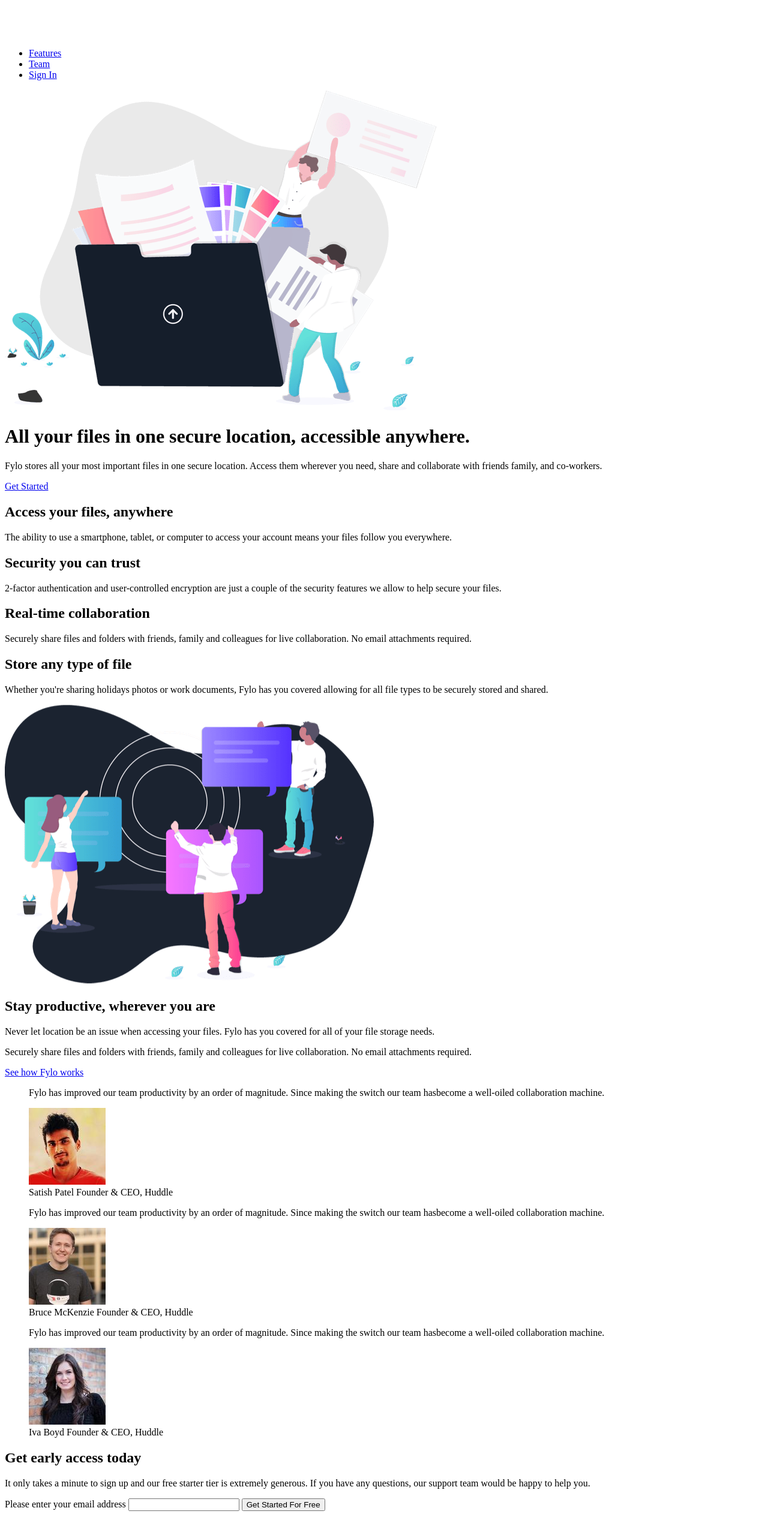
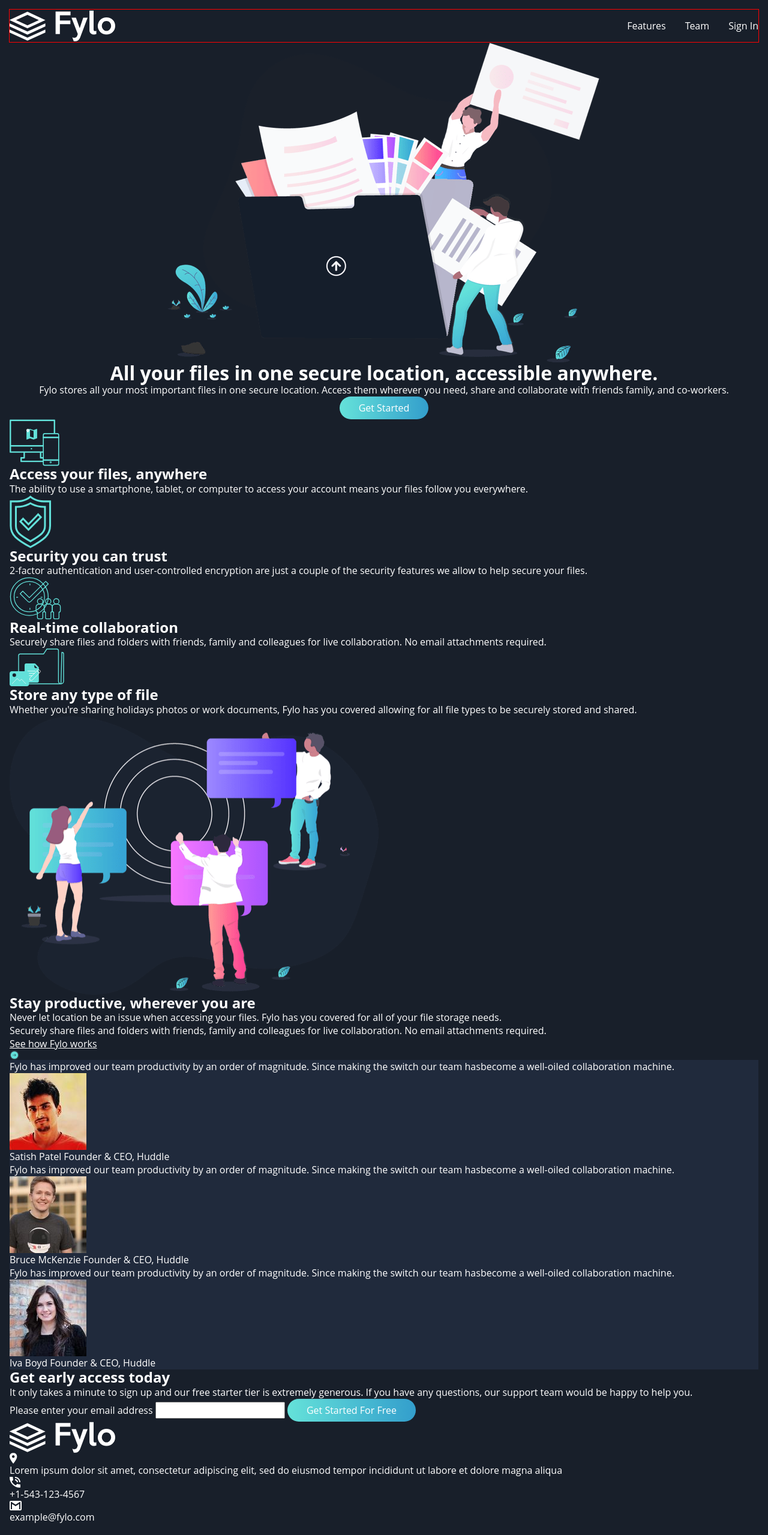
Before and after one commit to Islandstone89/fylo-landing-page-dark, a plain HTML site: page index.html in a window 1280 px wide. Shown: the top 2559 px of the page at 60% size. Drawn offline with Linux system fonts and the light colour scheme; a web font is replaced by a local one.

Commit message:
Add files via upload
* Added CSS Reset
* Added fonts
* Added Custom Properties
* Set up base styles

```diff
--- a/index.html
+++ b/index.html
@@ -17,7 +17,7 @@
       <img src="images/logo.svg" alt="Home">
     </div><!-- end logo-wrapper -->
 
-    <nav class="navbar" aria-label="primary">
+    <nav class="navbar">
       <ul class="navbar__list">
 
         <li class="navbar__list__item">
@@ -37,32 +37,36 @@
   <main class="main">
     <div class="intro">
       <img src="images/illustration-intro.png" alt="">
-      <h1>All your files in one secure location, accessible anywhere.</h1>
+      <h1 class="main-heading">All your files in one secure location, accessible anywhere.</h1>
       <p>Fylo stores all your most important files in one secure location. Access them wherever
         you need, share and collaborate with friends family, and co-workers.</p>
         <div class="btn-wrapper">
-          <a href="#">Get Started</a>
+          <a href="#" class="btn">Get started</a>
         </div><!-- end btn-wrapper -->
     </div><!-- end intro -->
 
     <div class="benefits">
       <div class="benefit">
-        <h2>Access your files, anywhere</h2>
+        <img src="images/icon-access-anywhere.svg" alt="">
+        <h2 class="benefit__heading">Access your files, anywhere</h2>
         <p> The ability to use a smartphone, tablet, or computer to access your account means your files follow you everywhere.</p>
       </div><!-- end benefit -->
 
       <div class="benefit">
-        <h2>Security you can trust</h2>
+        <img src="images/icon-security.svg" alt="">
+        <h2 class="benefit__heading">Security you can trust</h2>
         <p>  2-factor authentication and user-controlled encryption are just a couple of the security features we allow to help secure your files.</p>
       </div><!-- end benefit -->
 
       <div class="benefit">
-        <h2>Real-time collaboration</h2>
+        <img src="images/icon-collaboration.svg" alt="">
+        <h2 class="benefit__heading">Real-time collaboration</h2>
         <p> Securely share files and folders with friends, family and colleagues for live collaboration. No email attachments required.</p>
       </div><!-- end benefit -->
 
       <div class="benefit">
-        <h2>Store any type of file</h2>
+        <img src="images/icon-any-file.svg" alt="">
+        <h2 class="benefit__heading">Store any type of file</h2>
         <p>Whether you're sharing holidays photos or work documents, Fylo has you covered allowing for all file types to be securely stored and shared.</p>
       </div><!-- end benefit -->
     </div><!-- end benefits -->
@@ -76,7 +80,7 @@
         <h2>Stay productive, wherever you are</h2>
         <p>Never let location be an issue when accessing your files. Fylo has you covered for all of your file storage needs.</p>
         <p>Securely share files and folders with friends, family and colleagues for live collaboration. No email attachments required.</p>
-        <a href="#">See how Fylo works</a>
+        <a href="#" class="big-benefit__link">See how Fylo works <img src="images/icon-arrow.svg" alt=""></a>
       </div><!-- end big-benefit__text -->
     </div><!-- end big-benefit -->
 
@@ -124,7 +128,7 @@
       <form class="cta__form">
         <label for="" class="visually-hidden">Please enter your email address</label>
         <input type="email" name="email" id="email">
-        <button class="cta__form__btn">Get Started For Free</button>
+        <button class="btn cta__form__btn">Get started for free</button>
       </form><!-- end cta__form -->
     </div><!-- end cta -->
 
@@ -136,12 +140,20 @@
     </div><!--end footer__logo-wrapper -->
 
     <div class="location">
+      <img src="images/icon-location.svg" alt="">
       <p>Lorem ipsum dolor sit amet, consectetur adipiscing elit, sed do eiusmod tempor incididunt ut labore et dolore magna aliqua</p>
     </div><!-- end location -->
 
     <div class="contact">
-      <p>+1-543-123-4567</p>
-      <p>example@fylo.com</p>
+      <div class="phone">
+        <img src="images/icon-phone.svg" alt="">
+        <p>+1-543-123-4567</p>
+      </div><!-- end phone -->
+
+      <div class="email">
+        <img src="images/icon-email.svg" alt="">
+        <p>example@fylo.com</p>
+     </div><!-- end email -->
     </div><!-- end contact -->
 
     <div class="sitemap-first">
@@ -162,6 +174,74 @@
     </div><!-- end sitemap-second -->
 
     <div class="social-media">
+      <?xml version="1.0" encoding="utf-8"?>
+
+<!-- Uploaded to: SVG Repo, www.svgrepo.com, Generator: SVG Repo Mixer Tools -->
+<svg fill="#000000" height="800px" width="800px" version="1.1" id="Layer_1" xmlns="http://www.w3.org/2000/svg" xmlns:xlink="http://www.w3.org/1999/xlink"
+	 viewBox="-143 145 512 512" xml:space="preserve">
+<g>
+	<path d="M113,145c-141.4,0-256,114.6-256,256s114.6,256,256,256s256-114.6,256-256S254.4,145,113,145z M272.8,560.7
+		c-20.8,20.8-44.9,37.1-71.8,48.4c-27.8,11.8-57.4,17.7-88,17.7c-30.5,0-60.1-6-88-17.7c-26.9-11.4-51.1-27.7-71.8-48.4
+		c-20.8-20.8-37.1-44.9-48.4-71.8C-107,461.1-113,431.5-113,401s6-60.1,17.7-88c11.4-26.9,27.7-51.1,48.4-71.8
+		c20.9-20.8,45-37.1,71.9-48.5C52.9,181,82.5,175,113,175s60.1,6,88,17.7c26.9,11.4,51.1,27.7,71.8,48.4
+		c20.8,20.8,37.1,44.9,48.4,71.8c11.8,27.8,17.7,57.4,17.7,88c0,30.5-6,60.1-17.7,88C309.8,515.8,293.5,540,272.8,560.7z"/>
+	<path d="M146.8,313.7c10.3,0,21.3,3.2,21.3,3.2l6.6-39.2c0,0-14-4.8-47.4-4.8c-20.5,0-32.4,7.8-41.1,19.3
+		c-8.2,10.9-8.5,28.4-8.5,39.7v25.7H51.2v38.3h26.5v133h49.6v-133h39.3l2.9-38.3h-42.2v-29.9C127.3,317.4,136.5,313.7,146.8,313.7z"
+		/>
+</g>
+</svg>
+
+<?xml version="1.0" encoding="utf-8"?>
+
+<!DOCTYPE svg PUBLIC "-//W3C//DTD SVG 1.1//EN" "http://www.w3.org/Graphics/SVG/1.1/DTD/svg11.dtd">
+<!-- Uploaded to: SVG Repo, www.svgrepo.com, Generator: SVG Repo Mixer Tools -->
+<svg version="1.1" id="Layer_1" xmlns="http://www.w3.org/2000/svg" xmlns:xlink="http://www.w3.org/1999/xlink"
+	 width="800px" height="800px" viewBox="0 0 32 32" enable-background="new 0 0 32 32" xml:space="preserve">
+<g>
+	<path fill="#808184" d="M16-0.035C7.159-0.035-0.035,7.159-0.035,16S7.159,32.035,16,32.035S32.035,24.841,32.035,16
+		S24.841-0.035,16-0.035z M16,30.965C7.748,30.965,1.035,24.252,1.035,16S7.748,1.035,16,1.035S30.965,7.748,30.965,16
+		S24.252,30.965,16,30.965z"/>
+	<path fill="#808184" d="M24.797,11.082c-0.027,0.012-0.055,0.024-0.083,0.036c0.131-0.228,0.238-0.471,0.319-0.725
+		c0.063-0.198-0.002-0.414-0.165-0.543c-0.163-0.129-0.388-0.145-0.566-0.039c-0.522,0.31-1.083,0.538-1.673,0.681
+		c-0.693-0.632-1.608-0.99-2.553-0.99c-2.086,0-3.783,1.696-3.783,3.781c0,0.066,0.001,0.131,0.005,0.197
+		c-2.259-0.271-4.346-1.415-5.797-3.195c-0.104-0.127-0.262-0.201-0.427-0.183c-0.164,0.013-0.31,0.105-0.393,0.247
+		c-0.334,0.574-0.512,1.232-0.512,1.902c0,0.667,0.15,1.29,0.432,1.832c-0.147-0.03-0.295,0.025-0.412,0.116
+		C9.071,14.292,9,14.458,9,14.611c0,1.157,0.547,2.218,1.422,2.921c-0.007,0.007-0.014,0.014-0.021,0.022
+		c-0.117,0.132-0.155,0.316-0.102,0.484c0.356,1.11,1.194,1.968,2.242,2.373c-1.063,0.542-2.3,0.752-3.487,0.616
+		C8.83,21,8.605,21.137,8.526,21.356c-0.078,0.219,0.005,0.463,0.202,0.589c1.587,1.017,3.42,1.554,5.302,1.554
+		c6.159,0,9.839-5.002,9.839-9.839c0-0.06,0-0.12-0.001-0.18c0.601-0.466,1.12-1.025,1.547-1.664c0.124-0.185,0.11-0.429-0.033-0.6
+		C25.239,11.046,25.001,10.993,24.797,11.082z M23.068,12.829c-0.138,0.099-0.216,0.261-0.208,0.431
+		c0.006,0.133,0.009,0.267,0.009,0.4c0,4.345-3.306,8.839-8.839,8.839c-1.038,0-2.059-0.182-3.023-0.534
+		c1.145-0.198,2.218-0.674,3.152-1.406c0.167-0.13,0.233-0.352,0.166-0.552c-0.067-0.201-0.253-0.337-0.465-0.341
+		c-0.928-0.017-1.766-0.488-2.266-1.227c0.246-0.015,0.482-0.056,0.742-0.126c0.224-0.061,0.376-0.268,0.368-0.5
+		c-0.008-0.231-0.174-0.427-0.401-0.473c-1.079-0.217-1.94-1.047-2.212-2.076c0.045,0.016,0.086,0.03,0.125,0.044
+		c0.251,0.09,0.45,0.162,0.828,0.173c0.231,0.001,0.423-0.135,0.492-0.348s-0.013-0.444-0.198-0.568
+		c-0.741-0.495-1.166-1.339-1.166-2.316c0-0.247,0.033-0.491,0.096-0.726c1.729,1.795,4.088,2.879,6.588,3.005
+		c0.155,0.017,0.308-0.059,0.408-0.179c0.101-0.12,0.139-0.281,0.104-0.434c-0.048-0.207-0.072-0.42-0.072-0.635
+		c0-1.534,1.249-2.781,2.783-2.781c0.767,0,1.507,0.32,2.031,0.879c0.118,0.125,0.292,0.181,0.462,0.148
+		c0.221-0.044,0.439-0.098,0.654-0.162c-0.114,0.096-0.237,0.184-0.366,0.262c-0.203,0.121-0.292,0.367-0.216,0.59
+		c0.077,0.223,0.303,0.363,0.532,0.335c0.101-0.012,0.202-0.026,0.302-0.042C23.345,12.622,23.209,12.728,23.068,12.829z"/>
+</g>
+</svg>
+
+<?xml version="1.0" encoding="iso-8859-1"?>
+<!-- Uploaded to: SVG Repo, www.svgrepo.com, Generator: SVG Repo Mixer Tools -->
+<!DOCTYPE svg PUBLIC "-//W3C//DTD SVG 1.1//EN" "http://www.w3.org/Graphics/SVG/1.1/DTD/svg11.dtd">
+<svg fill="#000000" version="1.1" id="Capa_1" xmlns="http://www.w3.org/2000/svg" xmlns:xlink="http://www.w3.org/1999/xlink"
+	 viewBox="0 0 314.652 314.652" xml:space="preserve">
+<g>
+	<path d="M157.326,0C70.576,0,0,70.576,0,157.326s70.576,157.326,157.326,157.326s157.326-70.576,157.326-157.326
+		S244.076,0,157.326,0z M157.326,296.652C80.502,296.652,18,234.15,18,157.326S80.502,18,157.326,18s139.326,62.502,139.326,139.326
+		S234.15,296.652,157.326,296.652z"/>
+	<path d="M214.618,80.326H100.034c-10.477,0-19,8.523-19,19v116c0,10.477,8.523,19,19,19h114.584c10.477,0,19-8.523,19-19v-116
+		C233.618,88.85,225.095,80.326,214.618,80.326z M215.618,215.326c0,0.552-0.448,1-1,1H100.034c-0.552,0-1-0.448-1-1v-116
+		c0-0.552,0.448-1,1-1h114.584c0.552,0,1,0.448,1,1V215.326z"/>
+	<rect x="183.583" y="111.812" width="20.615" height="18.911"/>
+	<circle cx="157.326" cy="164.946" r="20.324"/>
+	<path d="M189.745,164.856c0,17.904-14.514,32.418-32.418,32.418s-32.418-14.514-32.418-32.418l0.044-14.445h-14.497v53.761h93.743
+		v-53.761H189.82L189.745,164.856z"/>
+</g>
+</svg>
 
     </div><!-- end social-media -->
   </footer><!-- end footer -->
--- a/style.css
+++ b/style.css
@@ -0,0 +1,187 @@
+
+/* CSS RESET */
+
+/* Box sizing rules */
+*,
+*::before,
+*::after {
+  box-sizing: border-box;
+}
+
+/* Prevent font size inflation */
+html {
+  -moz-text-size-adjust: none;
+  -webkit-text-size-adjust: none;
+  text-size-adjust: none;
+}
+
+/* Remove default margin in favour of better control in authored CSS */
+body, h1, h2, h3, h4, p,
+figure, blockquote, dl, dd {
+  margin: 0;
+}
+
+/* Remove list styles on ul, ol elements with a list role, which suggests default styling will be removed */
+ul,
+ol {
+  list-style: none;
+}
+
+/* Set shorter line heights on headings and interactive elements */
+h1, h2, h3, h4,
+button, input, label {
+  line-height: 1.1;
+}
+
+/* Balance text wrapping on headings */
+h1, h2,
+h3, h4 {
+  text-wrap: balance;
+}
+
+/* Avoid orphans on paragraphs */
+p {
+    text-wrap: pretty;
+}
+
+/* Make links inherit text color */
+a {
+  color: inherit;
+}
+
+/* Make images easier to work with */
+img,
+picture {
+  max-width: 100%;
+  display: block;
+}
+
+/* Inherit fonts and text color for inputs and buttons */
+input, button,
+textarea, select {
+  font: inherit;
+  color: inherit;
+}
+
+/* Make sure textareas without a rows attribute are not tiny */
+textarea:not([rows]) {
+  min-height: 10em;
+}
+
+/* Anything that has been anchored to should have extra scroll margin */
+:target {
+  scroll-margin-block: 5ex;
+}
+
+/* FONTS */
+
+@font-face {
+    font-family: 'Raleway';
+    src: url(assets/fonts/Raleway-Regular.woff2) format('woff2');
+    font-weight: 400;
+}
+
+@font-face {
+    font-family: 'Raleway';
+    src: url(assets/fonts/Raleway-Bold.woff2) format('woff2');
+    font-weight: 700;
+}
+
+@font-face {
+    font-family: 'Open Sans';
+    src: url(assets/fonts/OpenSans-Regular.woff2) format('woff2');
+    font-weight: 400;
+}
+
+@font-face {
+    font-family: 'Open Sans';
+    src: url(assets/fonts/OpenSans-Bold.woff2) format('woff2');
+    font-weight: 700;
+}
+
+/* CUSTOM PROPERTIES */
+
+:root {
+    /* COLORS */
+
+    /* Primary */
+    --clr-primary-100: hsl(219, 30%, 18%);
+    --clr-primary-200: hsl(217, 28%, 15%);
+    --clr-primary-300: hsl(218, 28%, 13%);
+    --clr-primary-400: hsl(216, 53%, 9%);
+
+    /* Accent */
+    --clr-accent-100: hsl(176, 68%, 64%);
+    --clr-accent-200: hsl(0, 100%, 63%);
+    --clr-accent-300: hsl(198, 60%, 50%);
+
+    /* Neutral */
+    --clr-white: hsl(0, 0%, 100%);
+
+    /* TYPOGRAPHY */
+    --fs-body: .875rem;
+    --ff-raleway: 'Raleway', sans-serif;
+    --ff-open-sans: 'Open Sans', sans-serif;
+    --fw-400: 400;
+    --fw-700: 700;
+}
+
+/* UTILITIES */
+
+.flow > * + * {
+    --flow-space: 2em;
+    margin-top: var(--flow-space, 1em);
+}
+
+/* COMPONENTS */
+
+a:not(.big-benefit__link) {
+    text-decoration: none;
+    display: inline-block;
+}
+
+.btn {
+    border: none;
+    padding: .5em 2em;
+    cursor: pointer;
+    border-radius: 20px;
+    background: linear-gradient(90deg, var(--clr-accent-100), var(--clr-accent-300));
+    text-transform: capitalize;
+}
+
+/* GENERAL STYLING */
+
+body {
+    font-family: var(--ff-open-sans);
+    color: var(--clr-white);
+    background-color: var(--clr-primary-300);
+    padding: 1rem;
+   /*  background-image: url('images/bg-curvy-desktop.svg');
+    background-repeat: no-repeat; */
+}
+
+/* HEADER */
+
+.header {
+    display: flex;
+    justify-content: space-between;
+    align-items: center;
+    outline: 1px solid red;
+}
+
+.navbar__list {
+    display: flex;
+    gap: 2rem;
+}
+
+/* INTRO */
+
+.intro {
+    display: flex;
+    flex-direction: column;
+    align-items: center;
+}
+
+.testimonial {
+    background-color: var(--clr-primary-100);
+}
```
